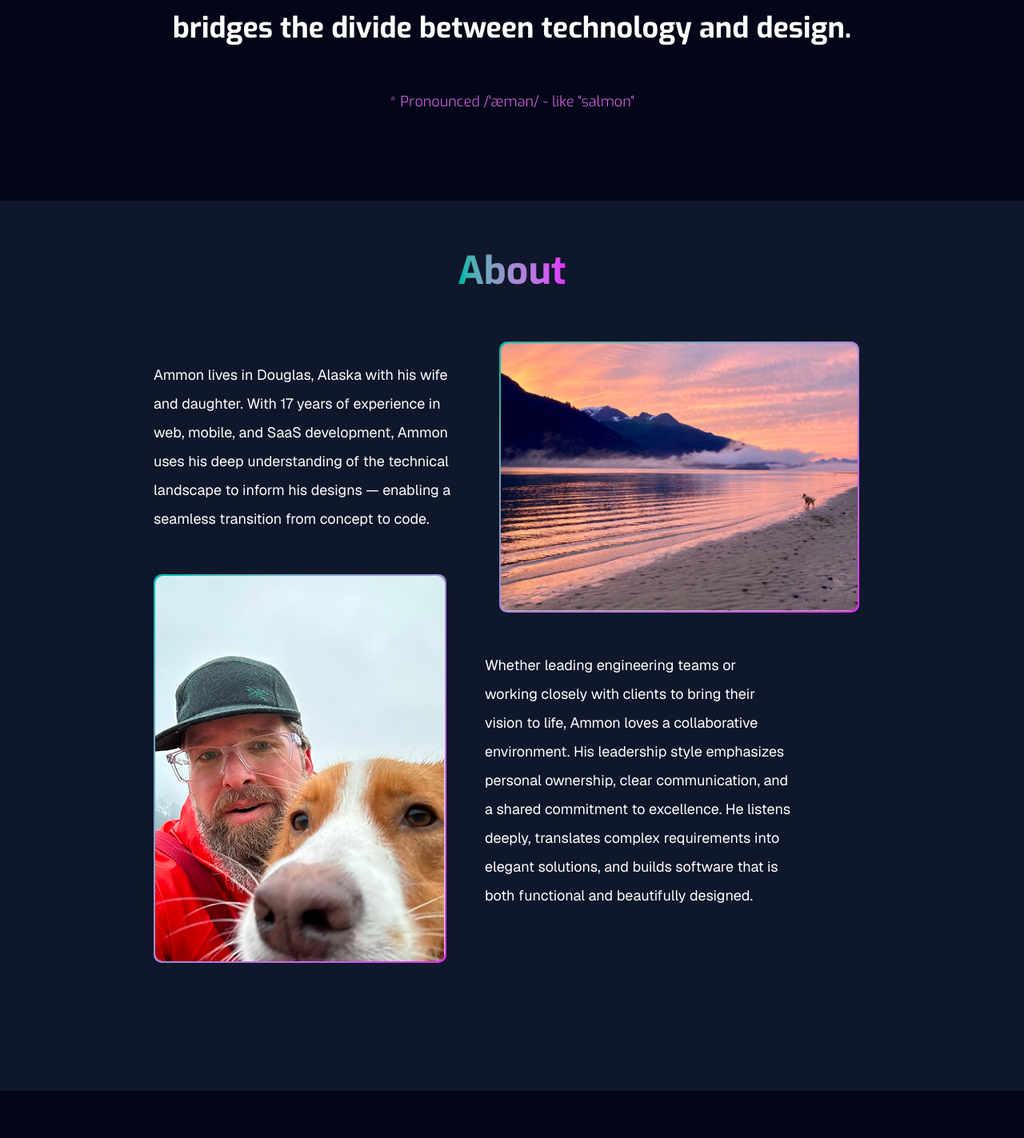
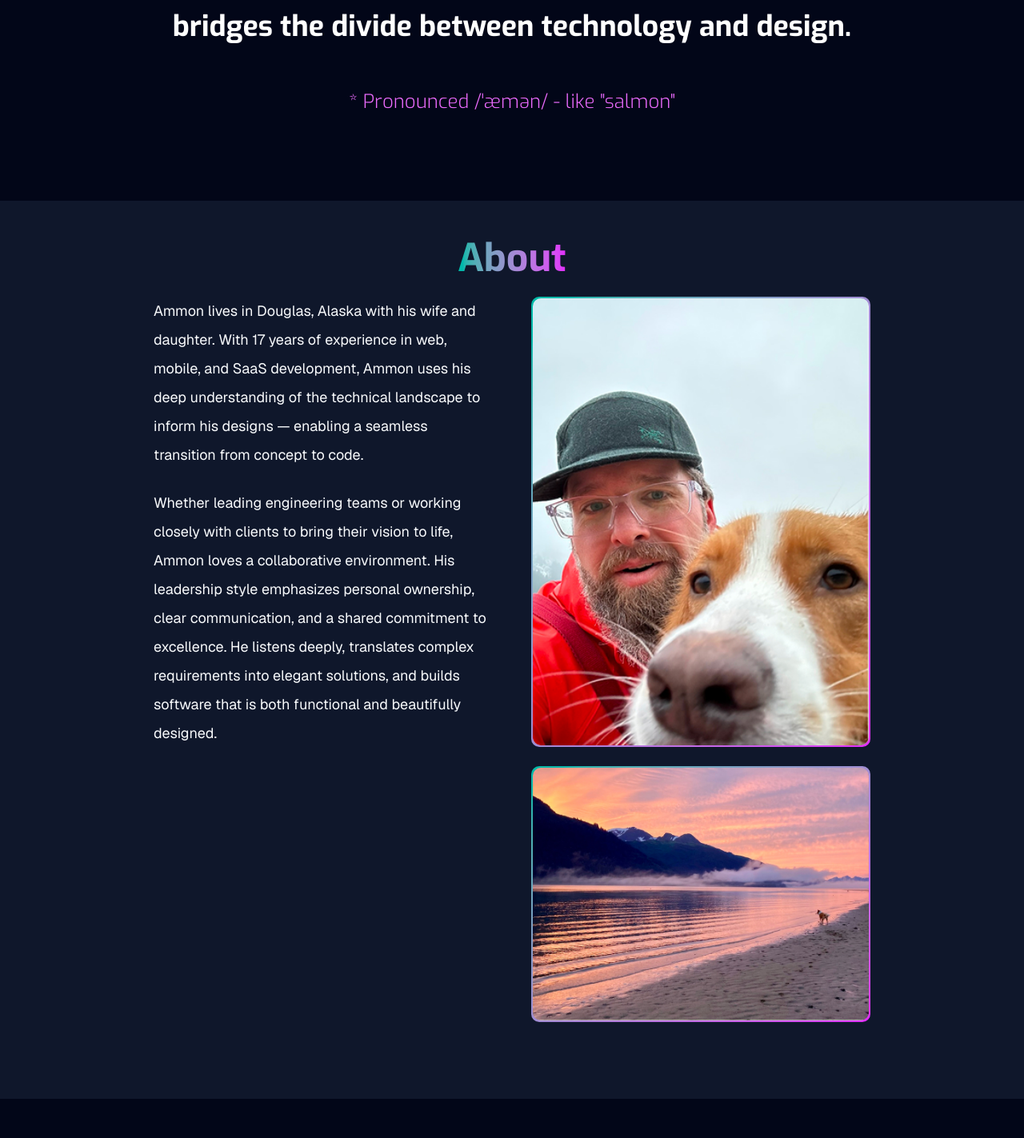
Before and after one commit to likesalmon/likesalmon-dot-net, a Next.js app: page / in a window 1280 px wide. Shown: the part 609-2032 px from the top of the page at 80% size. Built offline with nearby package versions, Linux system fonts and the light colour scheme.

Commit message:
feat: styling

```diff
--- a/src/components/About.tsx
+++ b/src/components/About.tsx
@@ -4,13 +4,36 @@ import GradientBorder from "./GradientBorder";
 
 export default function About() {
   return (
-    <Section title="About" className="text-white pb-16 max-w-4xl" light id="about">
-      <div className="flex flex-wrap gap-12">
-        <p className="text-lg max-w-sm leading-loose relative top-6">
-          Ammon lives in Douglas, Alaska with his wife and daughter. With 17 years of experience in
-          web, mobile, and SaaS development, Ammon uses his deep understanding of the technical
-          landscape to inform his designs — enabling a seamless transition from concept to code.
+    <Section title="About" className="items-center pb-24" light id="about">
+      <div className="text-primary-foreground max-w-lg lg:max-w-4xl">
+        <div className="grid grid-cols-1 lg:grid-cols-2 gap-6 lg:gap-12">
+          <div className="space-y-6">
+            <p className="text-base lg:text-lg leading-loose">
+              Ammon lives in Douglas, Alaska with his wife and daughter. With 17 years of experience
+              in web, mobile, and SaaS development, Ammon uses his deep understanding of the
+              technical landscape to inform his designs — enabling a seamless transition from
+              concept to code.
             </p>
+
+            <p className="text-base lg:text-lg leading-loose">
+              Whether leading engineering teams or working closely with clients to bring their
+              vision to life, Ammon loves a collaborative environment. His leadership style
+              emphasizes personal ownership, clear communication, and a shared commitment to
+              excellence. He listens deeply, translates complex requirements into elegant solutions,
+              and builds software that is both functional and beautifully designed.
+            </p>
+          </div>
+
+          <div className="space-y-6">
+            <GradientBorder className="relative">
+              <Image
+                src="/headshot.jpg"
+                alt="Ammon and hid dog, Cider"
+                width={362}
+                height={482}
+                className="rounded-lg block aspect-auto w-full"
+              />
+            </GradientBorder>
 
             <GradientBorder>
               <Image
@@ -18,25 +41,11 @@ export default function About() {
                 alt="Beautiful sunset over Sandy Beach"
                 width={446}
                 height={350}
-            className="rounded-lg"
+                className="rounded-lg w-full"
               />
             </GradientBorder>
-        <GradientBorder className="relative bottom-24">
-          <Image
-            src="/headshot.jpg"
-            alt="Ammon Morris and dog, Cider"
-            width={362}
-            height={482}
-            className="rounded-lg"
-          />
-        </GradientBorder>
-        <p className="text-lg max-w-sm leading-loose">
-          Whether leading engineering teams or working closely with clients to bring their vision to
-          life, Ammon loves a collaborative environment. His leadership style emphasizes personal
-          ownership, clear communication, and a shared commitment to excellence. He listens deeply,
-          translates complex requirements into elegant solutions, and builds software that is both
-          functional and beautifully designed.
-        </p>
+          </div>
+        </div>
       </div>
     </Section>
   );
--- a/src/components/Hero.tsx
+++ b/src/components/Hero.tsx
@@ -5,12 +5,18 @@ import { motion } from "motion/react";
 
 export default function Hero() {
   return (
-    <Section className="items-center justify-center gap-12 relative" id="hero">
+    <Section className="items-center justify-center gap-6 md:gap-12 relative px-4 py-8" id="hero">
       <motion.div initial={{ opacity: 0 }} animate={{ opacity: 1 }} transition={{ duration: 0.8 }}>
-        <Image src="/salmon-icon-380x338.png" alt="Likesalmon" width={380} height={338} />
+        <Image
+          src="/salmon-icon-380x338.png"
+          alt="Likesalmon"
+          width={380}
+          height={338}
+          className="max-w-full"
+        />
       </motion.div>
       <motion.div
-        className="font-exo text-4xl font-bold text-center leading-relaxed text-white"
+        className="font-exo text-2xl md:text-4xl font-bold text-center leading-relaxed text-white"
         initial={{ opacity: 0, y: 50 }}
         animate={{ opacity: 1, y: 0 }}
         transition={{ duration: 0.8, delay: 0.4 }}
@@ -22,7 +28,7 @@ export default function Hero() {
         <br /> bridges the divide between technology and design.
       </motion.div>
       <motion.div
-        className="font-exo text-4xl font-bold text-center font-light text-lg text-fuchsia-400"
+        className="font-exo text-lg md:text-2xl font-bold text-center font-light text-fuchsia-400"
         initial={{ opacity: 0, y: 50 }}
         animate={{ opacity: 1, y: 0 }}
         transition={{ duration: 0.8, delay: 0.6 }}
--- a/src/components/Section.tsx
+++ b/src/components/Section.tsx
@@ -13,12 +13,14 @@ export default function Section(props: Props) {
   return (
     <div
       id={props.id}
-      className={cn("flex justify-center min-h-screen", props.light && "bg-slate-900")}
+      className={cn(
+        "flex justify-center min-h-screen flex-col",
+        props.light && "bg-slate-900",
+        props.className,
+      )}
     >
-      <div className={`flex flex-col min-h-screen ${props.className}`}>
-        {props.title && <SectionTitle title={props.title} />}
-        {props.children}
-      </div>
+      {props.title && <SectionTitle title={props.title} />}
+      {props.children}
     </div>
   );
 }
--- a/src/components/SectionTitle.tsx
+++ b/src/components/SectionTitle.tsx
@@ -4,8 +4,8 @@ interface Props {
 
 export default function SectionTitle(props: Props) {
   return (
-    <div className="flex justify-center py-16">
-      <h2 className="text-5xl font-bold font-exo bg-gradient-to-r from-teal-500 to-fuchsia-500 bg-clip-text text-transparent inline-block">
+    <div className="flex justify-center mt-6">
+      <h2 className="text-3xl md:text-5xl font-bold font-exo bg-gradient-to-r from-teal-500 to-fuchsia-500 bg-clip-text text-transparent inline-block leading-loose">
         {props.title}
       </h2>
     </div>
--- a/src/components/Socials.tsx
+++ b/src/components/Socials.tsx
@@ -5,7 +5,7 @@ import Link from "next/link";
 
 export default function Socials() {
   return (
-    <Section id="socials" title="Socials" light>
+    <Section id="socials" title="Socials" light className="px-4">
       <p className="text-lg max-w-md text-center leading-loose text-white mb-8">
         If you&apos;re looking for a developer, designer, or engineering leader who bridges
         technology and design with a collaborative mindset, let’s connect!{" "}
--- a/src/components/Work.tsx
+++ b/src/components/Work.tsx
@@ -7,7 +7,6 @@ import {
   CarouselNext,
   CarouselPrevious,
 } from "@/components/ui/carousel";
-import { Card, CardContent, CardDescription, CardFooter, CardHeader, CardTitle } from "./ui/card";
 
 const carouselItems = [
   { id: "splash", src: "/mobile-app-screenshots/splash.webp", alt: "Splash screen" },
@@ -29,12 +28,18 @@ const carouselItems = [
 
 export default function Work() {
   return (
-    <Section title="Featured Work" id="work" className="px-16 justify-center items-center pb-16">
-      <div className="flex flex-col md:flex-row-reverse max-w-4xl gap-16">
-        <div className="flex flex-col max-w-4xl gap-16">
-          <div className="gap-3 flex flex-col text-white max-w-sm mb-6 pt-12">
+    <Section
+      title="Featured Work"
+      id="work"
+      className="px-4 md:px-16 justify-center items-center pb-16"
+    >
+      <div className="flex flex-col md:flex-row-reverse max-w-4xl gap-8 md:gap-16 py-6 md:py-16">
+        <div className="flex flex-col max-w-4xl gap-8 md:gap-16">
+          <div className="gap-3 flex flex-col text-white max-w-sm mb-6 md:pt-12">
             <div className="flex flex-col gap-1">
-              <h2 className="text-2xl font-bold font-exo">Rhyme&middot;i&middot;ness Mobile app</h2>
+              <h2 className="text-xl md:text-2xl font-bold font-exo">
+                Rhyme&middot;i&middot;ness Mobile app
+              </h2>
               <p className="text-base leading-loose text-slate-400">
                 Create your own songs with a leeeeetle help from AI.
               </p>
@@ -57,13 +62,13 @@ export default function Work() {
         >
           <CarouselContent>
             {carouselItems.map((item) => (
-              <CarouselItem key={item.id} className="items-center justify-center py-6">
+              <CarouselItem key={item.id} className="items-center justify-center">
                 <Image src={item.src} alt={item.alt} width={438} height={893} />
               </CarouselItem>
             ))}
           </CarouselContent>
 
-          <div className="relative w-64 relative left-16 py-4">
+          <div className="relative w-48 md:w-64 max-w-full relative left-18 md:left-16 py-8 md:py-4">
             <CarouselPrevious />
             <CarouselNext />
           </div>
```
Lines whose indentation alone changed are shown as unchanged.
